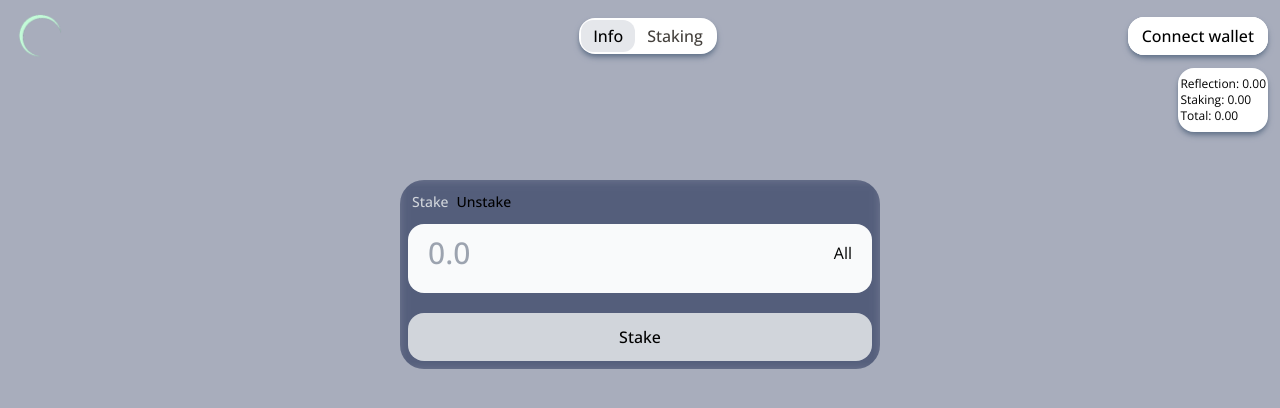
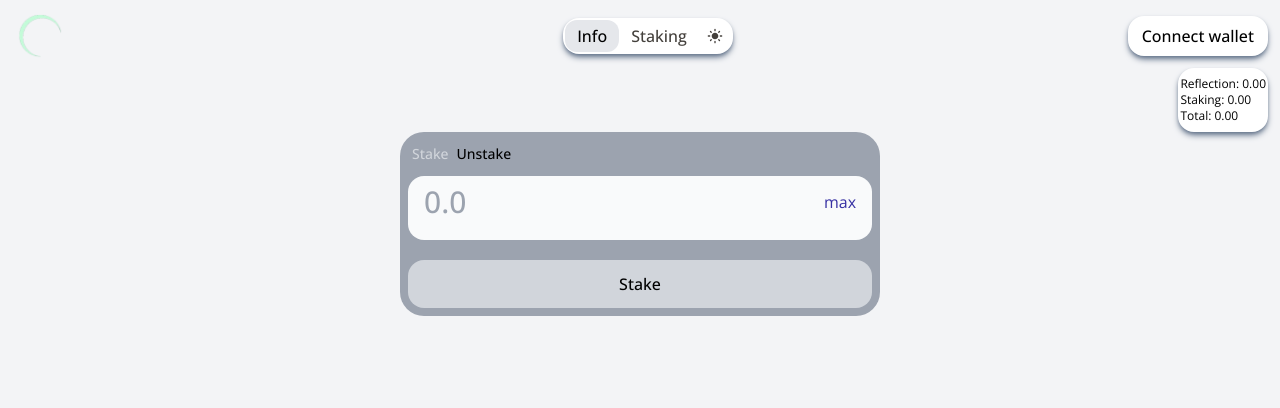
Before and after one commit to toxic-bu/safu-frontend, a React (Create React App) app: page /app/stake in a window 1280 px wide. Shown: the top 408 px of the page. Built offline with nearby package versions, Linux system fonts and the light colour scheme.

Commit message:
dark theme

```diff
--- a/src/components/AppNavbar.jsx
+++ b/src/components/AppNavbar.jsx
@@ -4,10 +4,11 @@ import { Link } from "react-router-dom";
 import { useContext } from "react";
 import { TransactionContext } from "../context/TransactionContext";
 
+import DarkModeSwitch from "./DarkModeSwitch";
 import logo from "../img/brand.png";
 
 const AppNavbarTab = ({ link, label, setActive, activeTab }) => {
-    const props = " bg-gray-200 rounded-xl text-black ";
+    const props = "dark:bg-gray-100 bg-gray-200 rounded-xl text-black ";
 
     return (
         <Link to={link} onClick={() => setActive(label)}>
@@ -32,13 +33,16 @@ const AppNavbar = () => {
                 </Link>
             </div>
 
-            <div className="fixed sm:static bottom-8 left-1/2 -translate-x-1/2 sm:translate-x-0 bg-white rounded-2xl p-0.5 flex justify-between  shadow-slate-500 shadow-md  text-stone-700">
+            <div className="fixed sm:static z-10 bottom-8 left-1/2 -translate-x-1/2 sm:translate-x-0 bg-white dark:bg-gray-400 rounded-2xl p-0.5 flex justify-between  shadow-slate-500 shadow-md  text-stone-700">
                 <AppNavbarTab link="/app/info" label="Info" activeTab={activeTab} setActive={setActiveTab} />
                 <AppNavbarTab link="/app/stake" label="Staking" activeTab={activeTab} setActive={setActiveTab} />
+                <div className="cursor-pointer shadow-slate-500 rounded-xl">
+                    <DarkModeSwitch></DarkModeSwitch>
+                </div>
             </div>
 
-            <div className="text-right sm:basis-40">
-                <span className="bg-[#fff] px-3 py-1.5 border-2 border-white rounded-2xl cursor-pointer hover:bg-gray-200 text-black text-md  shadow-slate-500 shadow-md ml-auto">
+            <div className="text-right sm:basis-40 flex">
+                <span className="bg-white px-3 py-1.5 border-2 border-white rounded-2xl cursor-pointer hover:bg-gray-200 text-black text-md shadow-slate-500 shadow-md ml-auto">
                     {currentAccount ? (
                         `${currentAccount.substr(0, 4)}. .${currentAccount.substr(-3, 3)}`
                     ) : (
--- /dev/null
+++ b/src/components/DarkModeSwitch.jsx
@@ -0,0 +1,22 @@
+import { useContext } from "react";
+import { ThemeContext } from "../context/ThemeModeContext";
+import { MdDarkMode } from "react-icons/md";
+import { MdLightMode } from "react-icons/md";
+const DarkModeSwitch = () => {
+    const { theme, setTheme } = useContext(ThemeContext);
+    return (
+        <>
+            {theme === "dark" ? (
+                <div className="p-2" onClick={() => setTheme("")}>
+                    <MdDarkMode />
+                </div>
+            ) : (
+                <div className="p-2" onClick={() => setTheme("dark")}>
+                    <MdLightMode />
+                </div>
+            )}
+        </>
+    );
+};
+
+export default DarkModeSwitch;
--- a/src/components/StakeForm.jsx
+++ b/src/components/StakeForm.jsx
@@ -2,16 +2,17 @@ import { useContext, useState } from "react";
 import { TransactionContext } from "../context/TransactionContext";
 
 const Input = ({ type, value, handleChange, handleAll }) => (
-    <div className="w-full px-5 pt-2 pb-5 bg-gray-50 rounded-2xl mt-3 text-3xl flex">
+    <div className="bg-gray-50 dark:bg-gray-100 rounded-2xl mt-3 text-3xl px-4 pt-2 pb-5 flex">
         <input
             placeholder="0.0"
             type={type}
             value={value}
             onChange={(e) => handleChange(e.target.value)}
-            className="rounded-sm bg-transparent text-black border-none h-full w-full outline-none font-medium"
+            className="rounded-sm bg-transparent text-black border-none outline-none font-medium w-full"
         />
-        <button className="text-base" onClick={handleAll}>
-            All
+
+        <button className="text-base text-indigo-800 " onClick={handleAll}>
+            max
         </button>
     </div>
 );
@@ -40,7 +41,7 @@ const StakeForm = () => {
     } = useContext(TransactionContext);
 
     return (
-        <main className="flex flex-col justify-start items-start blue-glassmorphism md:w-main rounded-3xl p-2 text-md mx-2">
+        <main className="bg-gray-400 dark:bg-gray-700 md:w-main rounded-3xl p-2 text-md mx-2">
             <div className="text-sm mt-1 ml-1">
                 <TabButton label="Stake" setTab={setTab} currentTab={tab} />
                 <TabButton label="Unstake" setTab={setTab} currentTab={tab} />
@@ -55,7 +56,7 @@ const StakeForm = () => {
             <button
                 type="button"
                 onClick={tab === "Stake" ? handleStake : handleUnstake}
-                className={`text-black font-medium w-full mt-2 bg-gray-300 p-3 rounded-2xl cursor-pointer disabled:text-gray-500 mt-5`}
+                className={`text-black font-medium w-full mt-2 bg-gray-300 dark:bg-gray-400 p-3 rounded-2xl cursor-pointer disabled:text-gray-300 mt-5`}
             >
                 {tab}
             </button>
--- /dev/null
+++ b/src/context/ThemeModeContext.jsx
@@ -0,0 +1,9 @@
+import { useState, createContext } from "react";
+
+export const ThemeContext = createContext();
+
+export const ThemeContextProvider = ({ children }) => {
+    const [theme, setTheme] = useState("");
+
+    return <ThemeContext.Provider value={{ theme, setTheme }}>{children}</ThemeContext.Provider>;
+};
--- a/src/context/TransactionContext.jsx
+++ b/src/context/TransactionContext.jsx
@@ -21,19 +21,23 @@ export const TransactionProvider = ({ children }) => {
 
     const alert = useAlert();
 
-    const handleStake = () => {
+    const handleStake = async () => {
+        if (stakeFormAmount >= 1) {
             let reciept = contractInstance.contractSigner.stake("" + stakeFormAmount * Math.pow(10, 9));
             reciept.then((res) => {
                 console.log(res);
                 setStakeFormAmount("");
             });
+        }
     };
-    const handleUnstake = () => {
+    const handleUnstake = async () => {
+        if (unstakeFormAmount >= 1) {
             let reciept = contractInstance.contractSigner.unstake("" + unstakeFormAmount * Math.pow(10, 9));
             reciept.then((res) => {
                 console.log(res);
                 setUnstakeFormAmount("");
             });
+        }
     };
 
     const checkIfWalletIsConnected = async () => {
@@ -78,9 +82,11 @@ export const TransactionProvider = ({ children }) => {
 
     const handleSetAllStake = () => {
         if (rvBalance >= 1) setStakeFormAmount(Math.floor(Number(rvBalance)));
+        else setStakeFormAmount("");
     };
     const handleSetAllUnstake = () => {
         if (stBalance >= 1) setUnstakeFormAmount(Math.floor(Number(stBalance)));
+        else setUnstakeFormAmount("");
     };
     useEffect(() => {
         if (ethereum) {
--- a/src/pages/AppPage.jsx
+++ b/src/pages/AppPage.jsx
@@ -1,14 +1,18 @@
 import { Outlet } from "react-router-dom";
-import React from "react";
+import React, { useContext } from "react";
 import { AppNavbar } from "../components";
 import BalanceWidget from "../components/BalanceWidget";
+
+import { ThemeContext } from "../context/ThemeModeContext";
+
 const AppPage = () => {
+    const { theme } = useContext(ThemeContext);
     return (
-        <div className="absolute inset-0">
-            <div className="blue-bg h-full">
+        <div className={`absolute inset-0 ${theme}`}>
+            <div className="bg-gray-100 dark:bg-gray-900 min-h-full">
                 <AppNavbar />
                 <BalanceWidget></BalanceWidget>
-                <div className="mt-12 flex flex-col items-center ">
+                <div className="flex justify-center">
                     <Outlet />
                 </div>
             </div>
--- a/tailwind.config.js
+++ b/tailwind.config.js
@@ -1,7 +1,7 @@
 module.exports = {
     purge: ["./src/**/*.{js,jsx,ts,tsx}", "./public/index.html"],
     mode: "jit",
-    darkMode: false, // or 'media' or 'class'
+    darkMode: "class", // or 'media' or 'class'
     theme: {
         fontFamily: {
             display: ["Open Sans", "sans-serif"],
```
Also changed, not shown: src/index.js (+6 -3 lines). Lines whose indentation alone changed are shown as unchanged.
